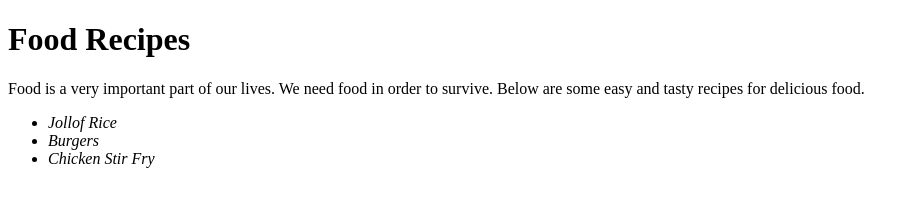
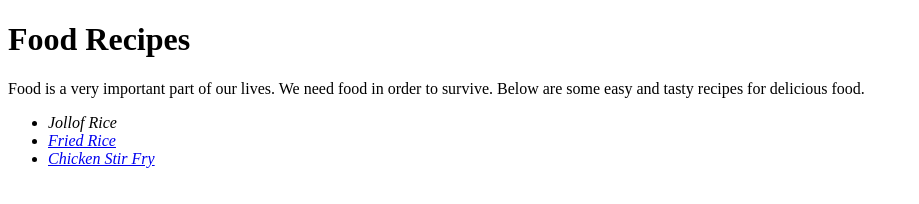
Before and after one commit to PensiveSpy/odin-recipes, a plain HTML site: page index.html in a window 1280 px wide. Shown: the whole page, without its empty margins (0-919 px from the left). Drawn offline with Linux system fonts and the light colour scheme.

Commit message:
Editing index file
Edited the index file to include link that will lead to recipe.

```diff
--- a/index.html
+++ b/index.html
@@ -9,9 +9,9 @@
     <h1>Food Recipes</h1>
     <p>Food is a very important part of our lives. We need food in order to survive. Below are some easy and tasty recipes for delicious food.</p>
     <ul>
-        <li><em>Jollof Rice</em></li>
-        <li><em>Burgers</em></li>
-        <li><em>Chicken Stir Fry</em></li>
+        <li><em><a href="./pages/jollof.html"></a>Jollof Rice</em></li>
+        <li><em><a href="./pages/fried-rice.html">Fried Rice</a></em></li>
+        <li><em><a href="./pages/chicken-stir.html">Chicken Stir Fry</a></em></li>
     </ul>
 </body>
 </html>
```
